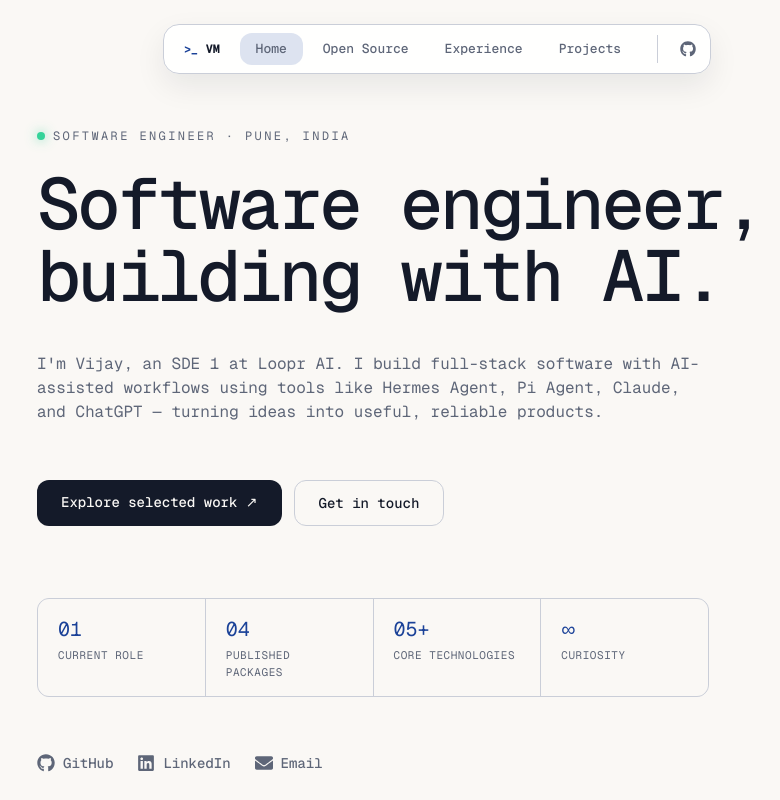
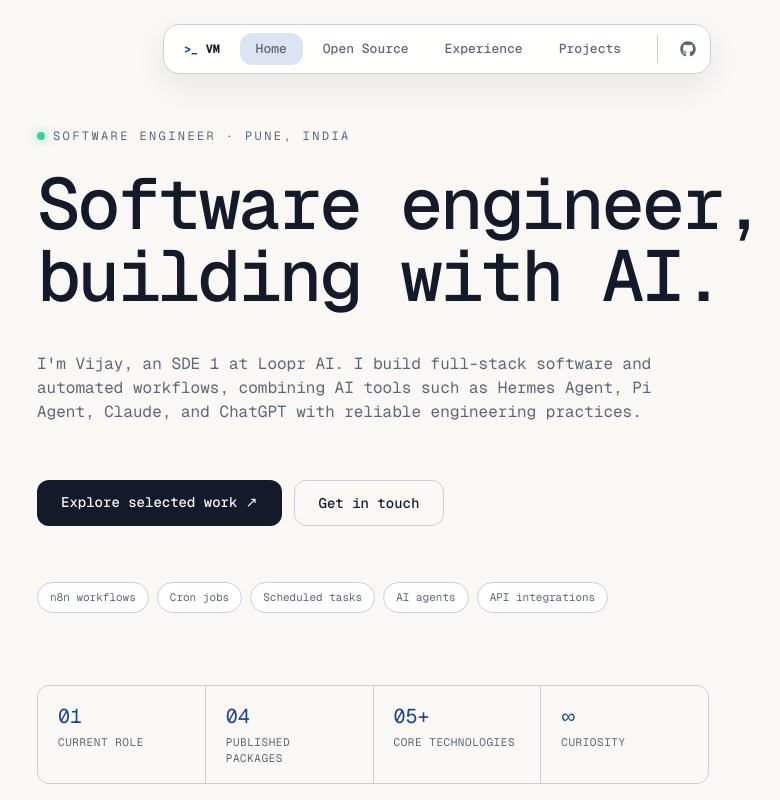
Before and after one commit to vjymisal0/portfolio-vijay, a Next.js app: page / in a window 1280 px wide. Shown: the whole page, without its empty margins (203-983 px from the left). Built offline with nearby package versions, Linux system fonts and the light colour scheme; no server answers.

Commit message:
content: highlight workflow automation expertise

```diff
--- a/components/introduction.tsx
+++ b/components/introduction.tsx
@@ -47,7 +47,7 @@
             className="text-sm sm:text-base text-muted-foreground max-w-2xl mt-4 leading-relaxed font-mono"
             variants={itemVariants}
           >
-            I&apos;m Vijay, an SDE 1 at Loopr AI. I build full-stack software with AI-assisted workflows using tools like Hermes Agent, Pi Agent, Claude, and ChatGPT — turning ideas into useful, reliable products.
+            I&apos;m Vijay, an SDE 1 at Loopr AI. I build full-stack software and automated workflows, combining AI tools such as Hermes Agent, Pi Agent, Claude, and ChatGPT with reliable engineering practices.
           </motion.p>
 
           <motion.div variants={itemVariants} className="mt-8 flex flex-wrap gap-3">
@@ -63,6 +63,14 @@
             >
               Get in touch
             </a>
+          </motion.div>
+
+          <motion.div variants={itemVariants} className="mt-8 flex max-w-3xl flex-wrap gap-2">
+            {['n8n workflows', 'Cron jobs', 'Scheduled tasks', 'AI agents', 'API integrations'].map((skill) => (
+              <span key={skill} className="rounded-full border border-border bg-card px-3 py-1.5 text-[11px] text-muted-foreground">
+                {skill}
+              </span>
+            ))}
           </motion.div>
 
           <motion.div variants={itemVariants} className="mt-12 grid w-full max-w-2xl grid-cols-2 gap-px overflow-hidden rounded-xl border border-border bg-border sm:grid-cols-4">
```
